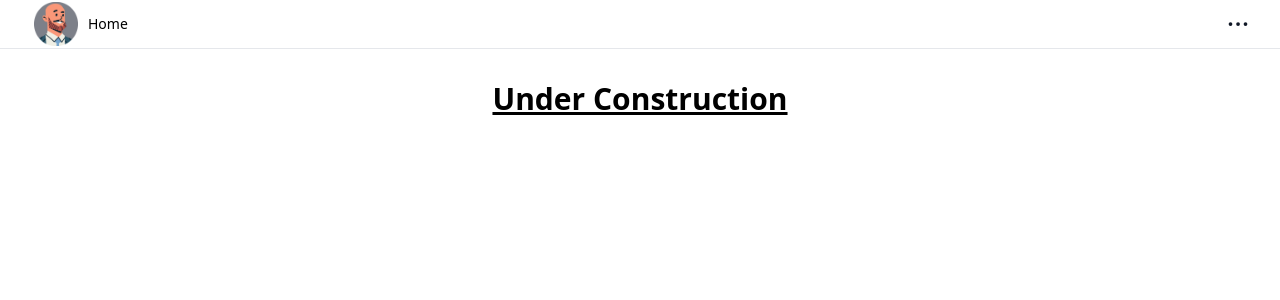
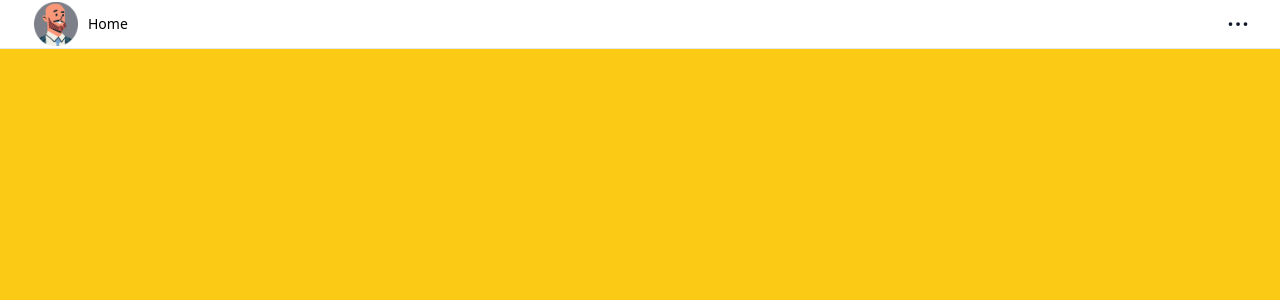
Before and after one commit to hjtrhodes/HRWebsite, a React (Vite) app: page / in a window 1280 px wide. Shown: the top 300 px of the page. Built offline with nearby package versions, Linux system fonts and the light colour scheme.

Commit message:
added background to home page

```diff
--- a/src/components/NavBar/TailwindNavBar.jsx
+++ b/src/components/NavBar/TailwindNavBar.jsx
@@ -1,5 +1,5 @@
 import Logo from "../../assets/Logo.png"
-import React, { useEffect, useState } from 'react';
+import React, { useState } from 'react';
 import { useNavigate, Link, useLocation } from 'react-router-dom';
 import NavBarDropDown from "../NavBarDropDown/NavBarDropDown.jsx"
 
--- a/src/pages/Home.jsx
+++ b/src/pages/Home.jsx
@@ -10,10 +10,8 @@ const Home = () => {
 
     return (
         <>
-        <div className="pagecontainer flex items-center justify-center p-8">
-            <h1 className="text-3xl font-bold underline font-libre-baskervile">
-                Under Construction</h1>
-    </div>
+        <div className="w-screen h-screen bg-yellow-300">
+        </div>
         </>
         // <div className='pagecontainer'>
         //     <div className="content-container">
```
